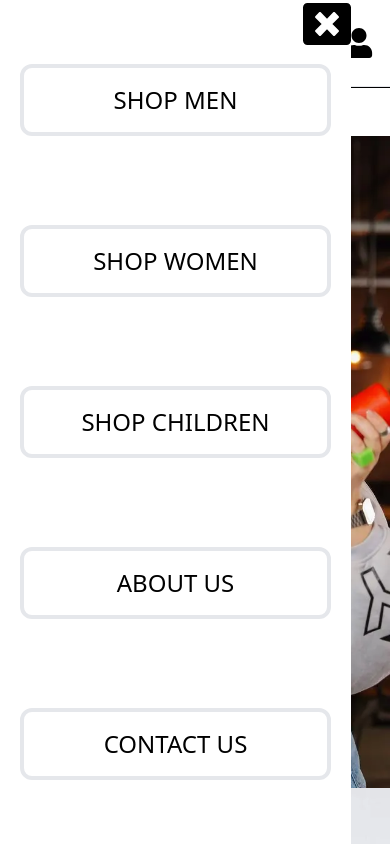
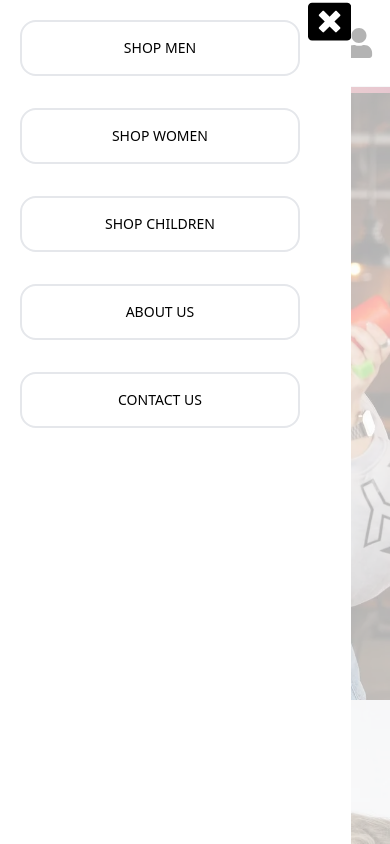
Before and after one commit to udoh-abasi/udohsclothingpublic, a Next.js app: page / in a window 390 px wide. Both pictures are taken after a click on the button 40 px from the left and 43 px from the top of the page. Shown: the top 844 px of the page. Built offline with nearby package versions, Linux system fonts and the light colour scheme.

Commit message:
Added functionality to make the menu bar on mobile blur out the background and if the background is clicked, the menu will disappear

```diff
--- a/src/pages/Header.js
+++ b/src/pages/Header.js
@@ -14,13 +14,22 @@ export const Header = () => {
   );
   const mediumScreenAndAbove = useMatchMedia("(min-width:520px)");
   const largeScreen = useMatchMedia("(min-width:992px)");
+
+  const addOrRemoveClassToBody = () => {
+    document.querySelector("body").classList.toggle("menuOpen");
+  };
+
   return (
     <>
       {/* NOTE: FOR BIGGER SCREENS */}
 
       {mediumScreenAndAbove ? (
-        <header className=" p-7">
-          <div className="flex text-3xl items-center justify-between relative">
+        <header
+          className=" fixed left-0 right-0 bg-white dark:bg-black"
+          id="headerWrapper"
+        >
+          <div className="p-7">
+            <div className=" flex text-3xl items-center justify-between relative">
               <h1
                 className="pr-4 font-bold tracking-[-0.12em] text-4xl"
                 id="logo"
@@ -111,16 +120,22 @@ export const Header = () => {
                 </a>
               </li>
             </ul>
+          </div>
+          <hr className="bg-black h-[7px] dark:bg-white" />
         </header>
       ) : (
         // {/* NOTE: FOR SMALLER SCREENS */}
-
-        <header className="flex justify-between p-4 items-center text-3xl relative">
+        <header
+          className="fixed left-0 right-0 bg-white dark:bg-black"
+          id="headerWrapper"
+        >
+          <div className="flex justify-between p-4 items-center text-3xl relative">
             <div className="flex items-center">
               <button
                 className="block pr-3 text-4xl "
                 onClick={() => {
                   setMobileScreenMenu(true);
+                  addOrRemoveClassToBody();
                 }}
               >
                 <GiHamburgerMenu />
@@ -133,45 +148,57 @@ export const Header = () => {
               </h1>
             </div>
 
-          <nav className="">
+            <>
               {mobileScreenMenu && (
-              <ul className="absolute left-0 top-0 bg-white dark:bg-black w-[90%] p-5 text-2xl h-[100vh] flex flex-col justify-around ">
-                <li className=" border-4 rounded-xl">
-                  <a href="" className=" py-4 flex justify-center">
+                <nav>
+                  <div
+                    onClick={() => {
+                      setMobileScreenMenu(false);
+                      addOrRemoveClassToBody();
+                    }}
+                    className={`mobileMenuOverlay fixed bg-white top-0 left-0 right-0 bottom-0 opacity-70 ${
+                      !mobileScreenMenu && "hidden"
+                    }`}
+                  ></div>
+                  <ul className="absolute left-0 top-0 bg-white dark:bg-black w-[90%] p-5 text-sm h-[100vh] flex flex-col overflow-auto">
+                    <li className=" border-2 rounded-2xl w-[90%]  mb-8">
+                      <a href="#" className=" py-4 flex justify-center">
                         SHOP MEN
                       </a>
                     </li>
-                <li className=" border-4 rounded-xl">
+                    <li className=" border-2 rounded-2xl w-[90%] mb-8">
                       <a href="" className=" py-4 flex justify-center">
                         SHOP WOMEN
                       </a>
                     </li>
-                <li className=" border-4 rounded-xl">
+                    <li className=" border-2 rounded-2xl w-[90%] mb-8">
                       <a href="" className=" py-4 flex justify-center">
                         SHOP CHILDREN
                       </a>
                     </li>
-                <li className=" border-4 rounded-xl">
+                    <li className=" border-2 rounded-2xl w-[90%] mb-8">
                       <a href="" className=" py-4 flex justify-center">
                         ABOUT US
                       </a>
                     </li>
-                <li className=" border-4 rounded-xl">
+                    <li className=" border-2 rounded-2xl w-[90%] mb-8">
                       <a href="" className=" py-4 flex justify-center">
                         CONTACT US
                       </a>
                     </li>
                     <button
-                  className=" absolute top-0 right-0 text-5xl"
+                      className=" absolute top-0 right-0 text-[2.7rem]"
                       onClick={() => {
                         setMobileScreenMenu(false);
+                        addOrRemoveClassToBody();
                       }}
                     >
                       <FaWindowClose />
                     </button>
                   </ul>
+                </nav>
               )}
-          </nav>
+            </>
 
             <ul className="flex items-center">
               <button type="button" className="block py-3">
@@ -188,9 +215,10 @@ export const Header = () => {
                 </a>
               </li>
             </ul>
+          </div>
+          <hr className="bg-black h-[7px] dark:bg-white" />
         </header>
       )}
-      <hr className="bg-black h-[2px] dark:bg-white" />
     </>
   );
 };
--- a/src/pages/_document.js
+++ b/src/pages/_document.js
@@ -1,4 +1,4 @@
-import { Html, Head, Main, NextScript } from 'next/document'
+import { Html, Head, Main, NextScript } from "next/document";
 
 export default function Document() {
   return (
@@ -9,5 +9,5 @@ export default function Document() {
         <NextScript />
       </body>
     </Html>
-  )
+  );
 }
--- a/src/pages/index.js
+++ b/src/pages/index.js
@@ -6,7 +6,7 @@ import { Footer } from "./Footer";
 
 export default function Home() {
   return (
-    <main className="">
+    <main id="home" className="overflow-hidden">
       <Header />
       <HomeBody />
       <Footer />
--- a/src/styles/globals.css
+++ b/src/styles/globals.css
@@ -22,6 +22,10 @@ body {
       transparent,
       rgb(var(--background-end-rgb))) rgb(var(--background-start-rgb));
   max-width: 1800px;
+}
+
+body.menuOpen {
+  overflow: hidden;
 }
 
 #logo {
@@ -59,3 +63,8 @@ input[type=search] {
   outline: 0;
   padding: 7px;
 }
+
+hr {
+  background-image: linear-gradient(45deg, #f3ec78, #af4261);
+  height: 100px;
+}
```
Lines whose indentation alone changed are shown as unchanged.
